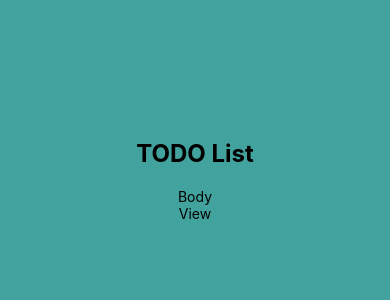
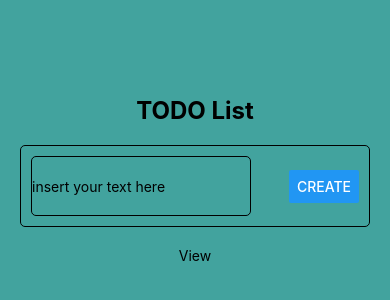
Before and after one commit to krasi-pd-bg/react-native-my-todo-list, a React Native app: screen / in a window 390 px wide. Shown: the part 242-542 px from the top of the page. Built offline with nearby package versions, Linux system fonts and the light colour scheme.

Commit message:
input container added

```diff
--- a/App.js
+++ b/App.js
@@ -1,15 +1,33 @@
 
-import { Text, View } from 'react-native';
+import { useState } from 'react';
+import { Text, View, TextInput, Button } from 'react-native';
 
 export default function App() {
+    const [text, setText] = useState('');
+    const onTextChangeHandler = (value) => {
+        setText(value);
+    };
+    const onButtonPressHandler = () => {
+        alert(`You have entered: ${text}`);
+    }
     return (
         <View style={styles.body}>
 
             <View>
                 <Text style={styles.heading}>TODO List</Text>
             </View>
-            <View>
-                <Text>Body</Text>
+            <View style={styles.inputContainer  }>
+                <TextInput
+                style={styles.input}
+                value={text}
+                placeholder='insert your text here'
+                onChangeText={onTextChangeHandler}
+                />
+                <Button
+                title='Create'
+                onPress={onButtonPressHandler}
+                />
+
             </View>
             <View>
                 <Text>View</Text>
@@ -31,5 +49,22 @@ const styles = {
         fontWeight: 'bold',
         marginBottom: 20,
     },
+    input: {
+        height: 60,
+        borderColor: 'black',
+        borderWidth: 1,
+        borderRadius: 5,
+    },
+    inputContainer: {
+        flexDirection: 'row',
+        justifyContent: 'space-between',
+        alignItems: 'center',
+        marginBottom: 20,
+        width: '100%',
+        borderColor: 'black',
+        borderWidth: 1,
+        padding: 10,
+        borderRadius: 5,
+    },
 
 };
```
